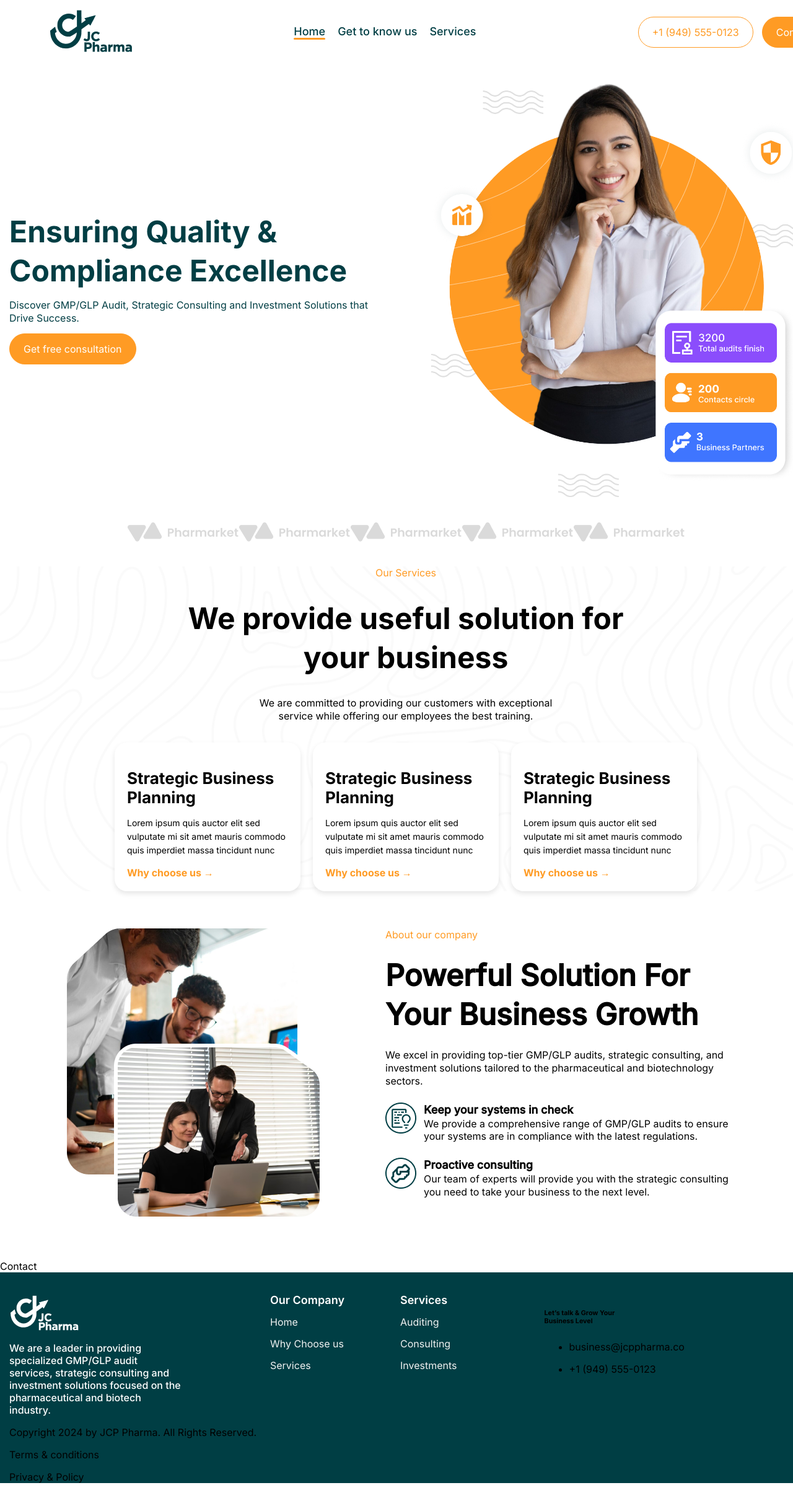
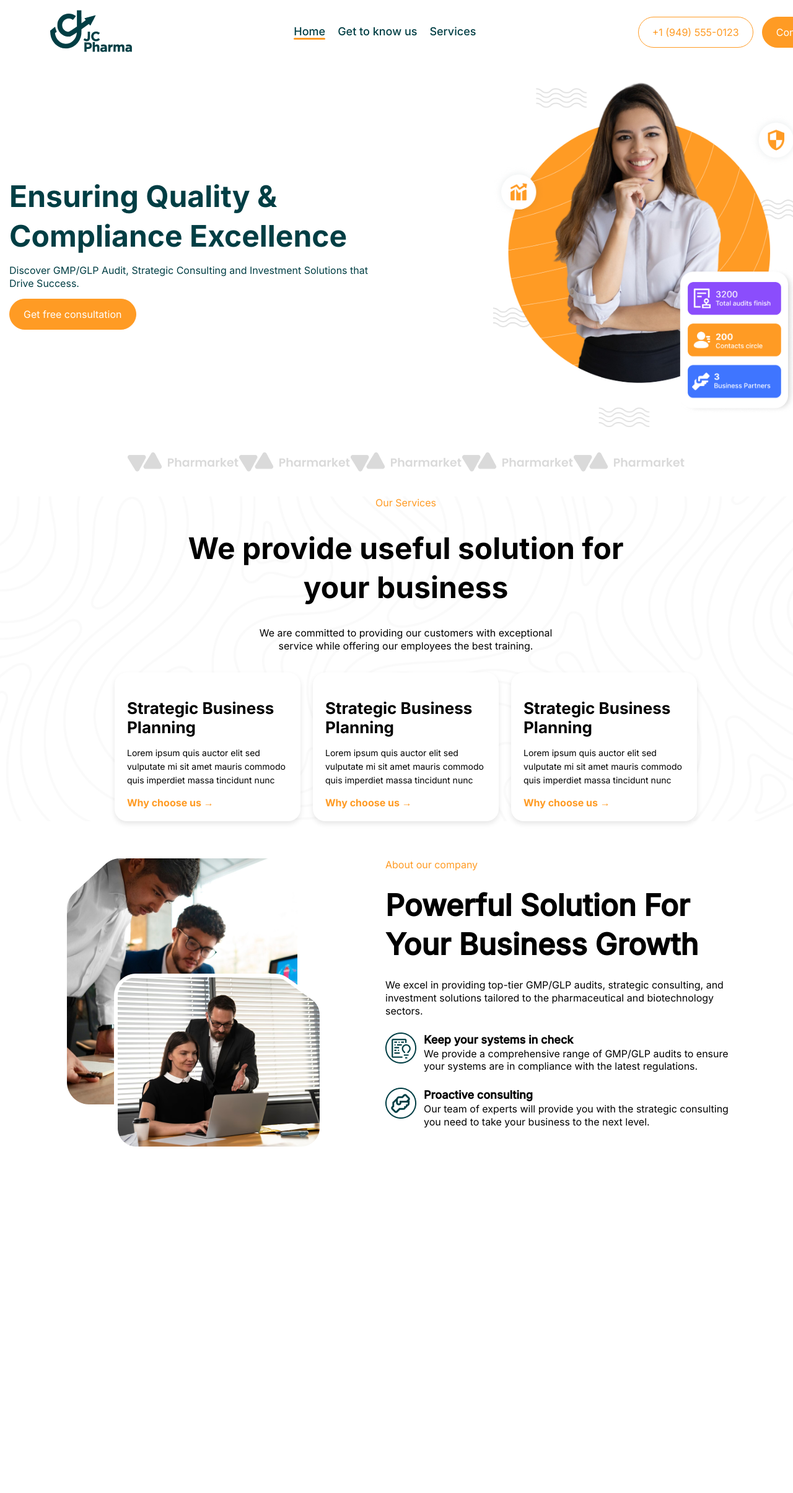
Before and after one commit to Jhonarias13/JCPPharma, a Next.js app: page / in a window 1280 px wide. Shown: the top 2409 px of the page at 62% size. After the commit the page ends 1920 px from the top, so only its background shows below. Built offline with nearby package versions, Linux system fonts and the light colour scheme.

Commit message:
add feature code css

```diff
--- a/src/app/page.tsx
+++ b/src/app/page.tsx
@@ -18,7 +18,7 @@ export default function Home() {
         <Services />
         <About />
         <Contact />
-        <Footer />
+        {/* <Footer /> */}
       </main>
     </>
   );
--- a/src/components/landing/contact.tsx
+++ b/src/components/landing/contact.tsx
@@ -1,7 +1,7 @@
+import style from "@/styles/landing/Contact.module.scss";
+
 function Contact() {
-  return (
-    <div>Contact</div>
-  )
+  return <section className={style.contact}></section>;
 }
 
-export default Contact
+export default Contact;
--- a/src/styles/Navbar.module.scss
+++ b/src/styles/Navbar.module.scss
@@ -126,6 +126,11 @@
     display: none;
   }
 
+  @include tablet {
+    flex-direction: column;
+    align-items: stretch;
+  }
+
   .buttonContactNumber {
     color: var(--primary);
     border-radius: 100px;
--- a/src/styles/landing/About.module.scss
+++ b/src/styles/landing/About.module.scss
@@ -7,13 +7,12 @@
   align-items: flex-start;
   justify-content: center;
 
-  @include mobile {
+  @include tablet {
     flex-direction: column;
+    align-items: center;
     gap: 24px;
   }
 
-  .contentLeft {
-  }
   .contentRight {
     max-width: 580px;
     display: flex;
--- a/src/styles/landing/Hero.module.scss
+++ b/src/styles/landing/Hero.module.scss
@@ -7,7 +7,7 @@
   gap: 100px;
   justify-content: space-between;
 
-  @include mobile {
+  @include tablet {
     flex-direction: column;
     gap: 24px;
   }
@@ -62,7 +62,7 @@
 
   .contentRight {
     .imageConsultorHero {
-      max-width: 600px;
+      max-width: 500px;
       @include tablet {
         width: 100%;
       }
```
